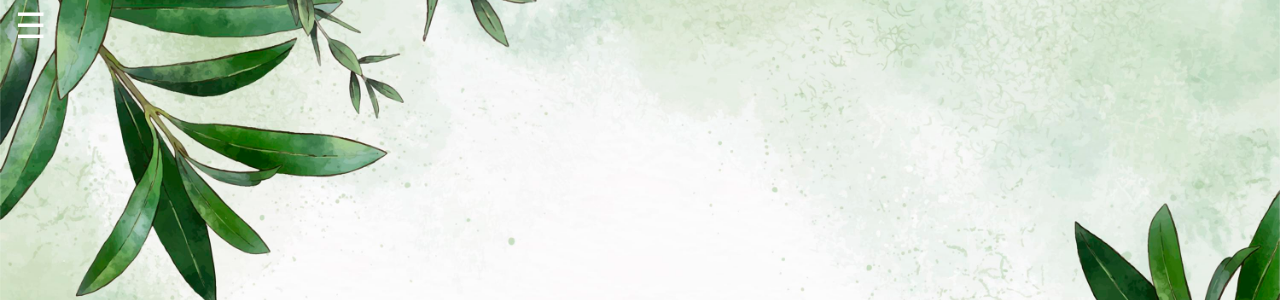
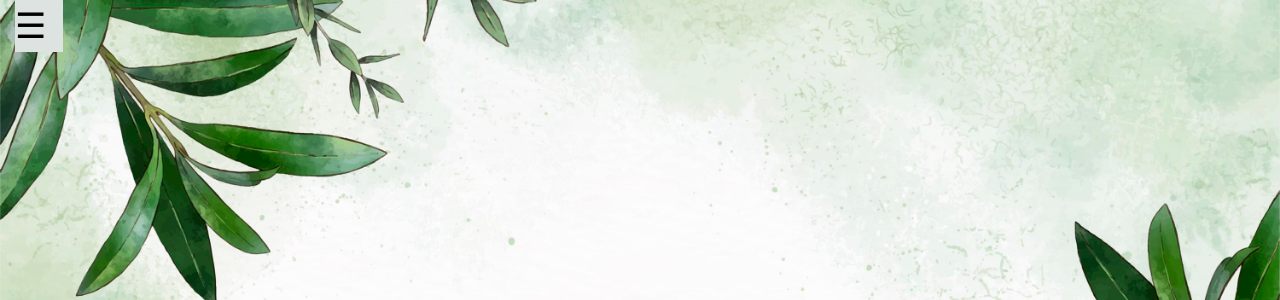
Before and after one commit to AnitaJustin/mediconnect, a Django app: page /dashboard/ in a window 1280 px wide. Shown: the part 93-393 px from the top of the page. Run offline with Django 4.2, Linux system fonts and the light colour scheme; a user stored in the database is signed in; some libraries are stand-ins or nearby versions.

```diff
--- a/dem11app/views.py
+++ b/dem11app/views.py
@@ -236,19 +236,19 @@ def aids(request):
 def request_med(request):
     if request.method=='POST':
         form=Req_med_Form(request.POST,request.FILES)
-        print(form)
-        obj=medicines.objects.filter(name=form.cleaned_data['medicine'],disease=form.cleaned_data['disease']).first()
-        if int(form.cleaned_data['quantity'])<(obj.quantity):
-            if form.is_valid():
-                receiver=form.save(commit=False)
-                receiver.user=request.user
-                receiver.save()
-                SendMailToAdmin('New request Submitted',get_req_med_message(receiver))
-                success(request, 'Request submitted successfully.')
-                return redirect('dashboard')
-        else:
-            info(request, 'No of medicines available for the selected disease is:'+ str(obj.quantity))
-            return redirect('receiver')
+        if form.is_valid():
+            obj=medicines.objects.filter(name=form.cleaned_data['medicine'],disease=form.cleaned_data['disease']).first()
+            if int(form.cleaned_data['quantity'])<(obj.quantity):
+                if form.is_valid():
+                    receiver=form.save(commit=False)
+                    receiver.user=request.user
+                    receiver.save()
+                    SendMailToAdmin('New request Submitted',get_req_med_message(receiver))
+                    success(request, 'Request submitted successfully.')
+                    return redirect('dashboard')
+            else:
+                info(request, 'No of medicines available for the selected disease is:'+ str(obj.quantity))
+                return redirect('receiver')
 
 
     else:
--- a/templates/dashboard.html
+++ b/templates/dashboard.html
@@ -42,8 +42,10 @@
     /* position: fixed; */
     top: 20px;
     left: 20px;
-    color: rgb(255, 255, 255);
+    color: rgb(0, 0, 0);
+    background-color: #dce3e1;
     z-index: 1;
+    width:3rem;
 }
 table{
   background-color: rgb(69, 126, 56);
```
Also changed, not shown: db.sqlite3.
